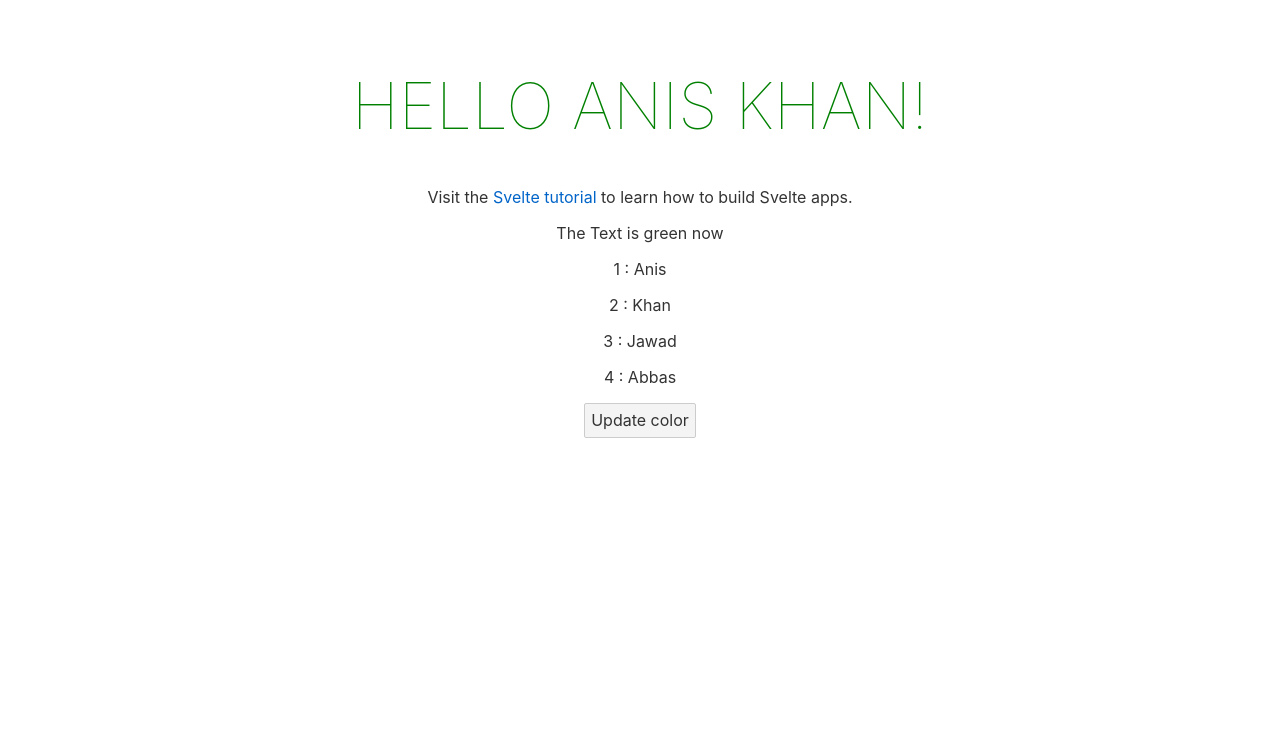
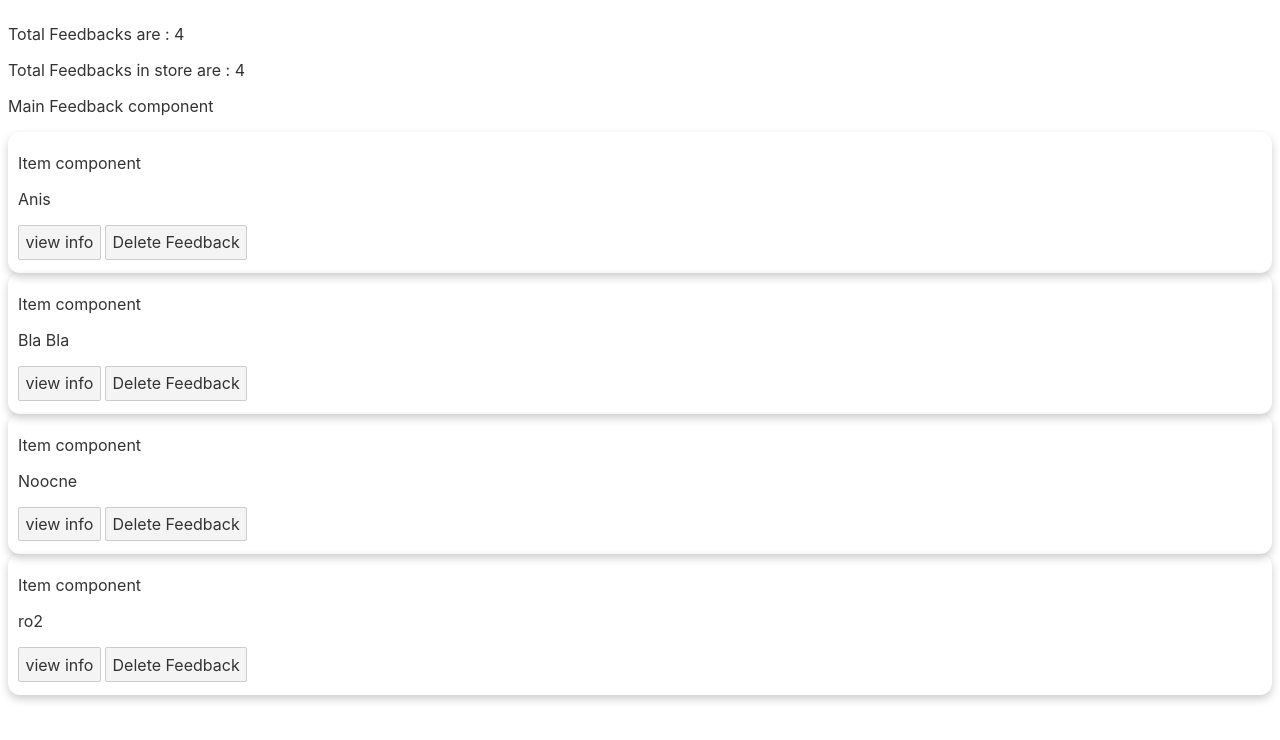
Before and after one commit to iAnisdev/svelte_basic, a Svelte app: page / in a window 1280 px wide. Shown: the top 740 px of the page. Built offline with nearby package versions, Linux system fonts and the light colour scheme.

Commit message:
component basics events, lifecycle and store

```diff
--- a/src/App.svelte
+++ b/src/App.svelte
@@ -1,74 +1,57 @@
 <script>
-  let fname = "Anis";
-  let lname = "Khan";
-  let color = "green";
-  let showGreen = true;
-  $: name = fname + " " + lname;
+  import { tick } from "svelte";
+  import {feedback_count} from './store/feedback'
+  import Feedback from "./components/feedback.svelte";
+  let feedbacks = [
+    {
+      id: 1,
+      byUser: "Anis",
+      comment: "Good Work",
+    },
+    {
+      id: 2,
+      byUser: "Bla Bla",
+      comment: "Good Work",
+    },
+    {
+      id: 5,
+      byUser: "Noocne",
+      comment: "Not a good Work",
+    },
+    {
+      id: 4,
+      byUser: "ro2",
+      comment: "stipid Work",
+    },
+  ];
 
-  const toggleColor = function () {
-    if (color == "green") {
-      color = "red";
-      showGreen = false;
-    } else {
-      color = "green";
-      showGreen = true;
-    }
-  };
+  let store_feedback_count ;
+  $: totalFeedbacks = feedbacks.length;
 
-  const users = [{
-    id: 1,
-    name: 'Anis'
-  },{
-    id: 2,
-    name: 'Khan'
-  },{
-    id: 3,
-    name: 'Jawad'
-  },{
-    id: 4,
-    name: 'Abbas'
-  }]
+  async function deleteFeedback(event) {
+    feedbacks = feedbacks.filter((Feedback) => Feedback.id !== event.detail.id);
+    console.log("totalFeedbacks before tick =>>> ", totalFeedbacks);
+    await tick();
+    console.log("totalFeedbacks after tick =>>> ", totalFeedbacks);
+    feedback_count.set(totalFeedbacks)
+
+  }
+  function viewInfo(event) {
+    console.log(event.detail);
+  }
+
+  //store subscription
+
+  feedback_count.subscribe(value => {
+    store_feedback_count = value
+  })
 </script>
 
 <main>
-  <h1 style="color: {color}">Hello {name}!</h1>
-  <p>
-    Visit the <a href="https://svelte.dev/tutorial">Svelte tutorial</a> to learn
-    how to build Svelte apps.
-  </p>
-
-  {#if showGreen}
-    <p>The Text is green now</p>
-  {:else}
-    <p>The Text is red now</p>
-  {/if}
-
-  {#each users as user (user.id)}
-    <p> {user.id} : {user.name}</p>
-  {/each}
-
-  <button on:click={toggleColor}>Update color </button>
-
+  <p>Total Feedbacks are : {totalFeedbacks}</p>
+  <p>Total Feedbacks in store are : {store_feedback_count}</p>
+  <Feedback {feedbacks} on:emitBack={viewInfo} on:delete={deleteFeedback} />
 </main>
 
 <style>
-  main {
-    text-align: center;
-    padding: 1em;
-    max-width: 240px;
-    margin: 0 auto;
-  }
-
-  h1 {
-    color: #ff3e00;
-    text-transform: uppercase;
-    font-size: 4em;
-    font-weight: 100;
-  }
-
-  @media (min-width: 640px) {
-    main {
-      max-width: none;
-    }
-  }
 </style>
--- /dev/null
+++ b/src/basic.svelte
@@ -0,0 +1,74 @@
+<script>
+    let fname = "Anis";
+    let lname = "Khan";
+    let color = "green";
+    let showGreen = true;
+    $: name = fname + " " + lname;
+
+    const toggleColor = function () {
+      if (color == "green") {
+        color = "red";
+        showGreen = false;
+      } else {
+        color = "green";
+        showGreen = true;
+      }
+    };
+
+    const users = [{
+      id: 1,
+      name: 'Anis'
+    },{
+      id: 2,
+      name: 'Khan'
+    },{
+      id: 3,
+      name: 'Jawad'
+    },{
+      id: 4,
+      name: 'Abbas'
+    }]
+  </script>
+
+  <main>
+    <h1 style="color: {color}">Hello {name}!</h1>
+    <p>
+      Visit the <a href="https://svelte.dev/tutorial">Svelte tutorial</a> to learn
+      how to build Svelte apps.
+    </p>
+
+    {#if showGreen}
+      <p>The Text is green now</p>
+    {:else}
+      <p>The Text is red now</p>
+    {/if}
+
+    {#each users as user (user.id)}
+      <p> {user.id} : {user.name}</p>
+    {/each}
+
+    <button on:click={toggleColor}>Update color </button>
+
+  </main>
+
+  <style>
+    main {
+      text-align: center;
+      padding: 1em;
+      max-width: 240px;
+      margin: 0 auto;
+    }
+
+    h1 {
+      color: #ff3e00;
+      text-transform: uppercase;
+      font-size: 4em;
+      font-weight: 100;
+    }
+
+    @media (min-width: 640px) {
+      main {
+        max-width: none;
+      }
+    }
+  </style>
--- /dev/null
+++ b/src/components/feedback.svelte
@@ -0,0 +1,26 @@
+
+<script>
+    import {beforeUpdate , afterUpdate} from 'svelte'
+    import Item from './item.svelte'
+    export let feedbacks = []
+
+    beforeUpdate(() =>{
+        // console.log('Component before update running')
+    })
+
+    afterUpdate(() =>{
+        // console.log('component updated')
+    })
+</script>
+
+
+<main>
+    <p>Main Feedback component</p>
+    {#each feedbacks as feedback (feedback.id)}
+    <Item {feedback} on:emitBack on:delete/>
+    {/each}
+</main>
+
+<style>
+
+</style>
--- /dev/null
+++ b/src/components/item.svelte
@@ -0,0 +1,39 @@
+<script>
+  import { onMount, onDestroy , createEventDispatcher } from "svelte";
+
+  const dispatch = createEventDispatcher();
+  export let feedback = {};
+  var interval =  {}
+
+  function emitBack() {
+    dispatch("emitBack", feedback);
+  }
+  function deleteFeedback(){
+    dispatch('delete' , feedback)
+  }
+  onMount(() =>{
+    // console.log('mounted')
+    // interval = setInterval(() => {
+    //   console.log('item is still up ', feedback.id)
+    // }, 1000);
+  })
+  onDestroy(() =>{
+    // console.log('destroyed')
+    // clearInterval(interval)
+  })
+</script>
+
+<main class="card">
+  <p>Item component</p>
+  <p>{feedback.byUser}</p>
+  <button on:click={emitBack}>view info</button>
+  <button on:click={deleteFeedback}>Delete Feedback</button>
+</main>
+
+<style>
+  .card {
+    padding: 5px 10px;
+    border-radius: 12px;
+    box-shadow: 0 4px 8px 0 rgba(0, 0, 0, 0.2);
+  }
+</style>
--- /dev/null
+++ b/src/store/feedback.js
@@ -0,0 +1,3 @@
+import { writable } from 'svelte/store'
+
+export const feedback_count  = writable(4)
```
